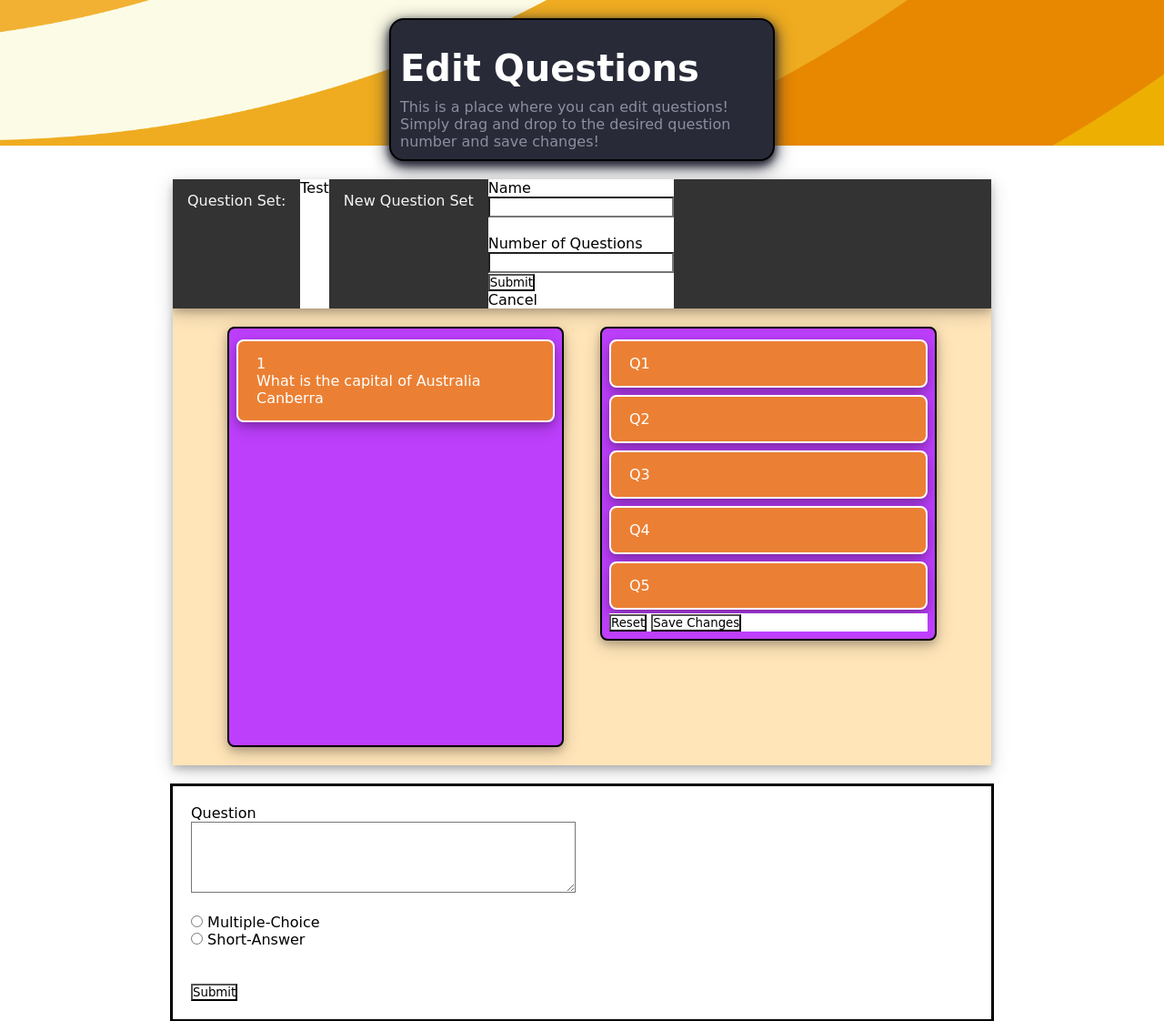
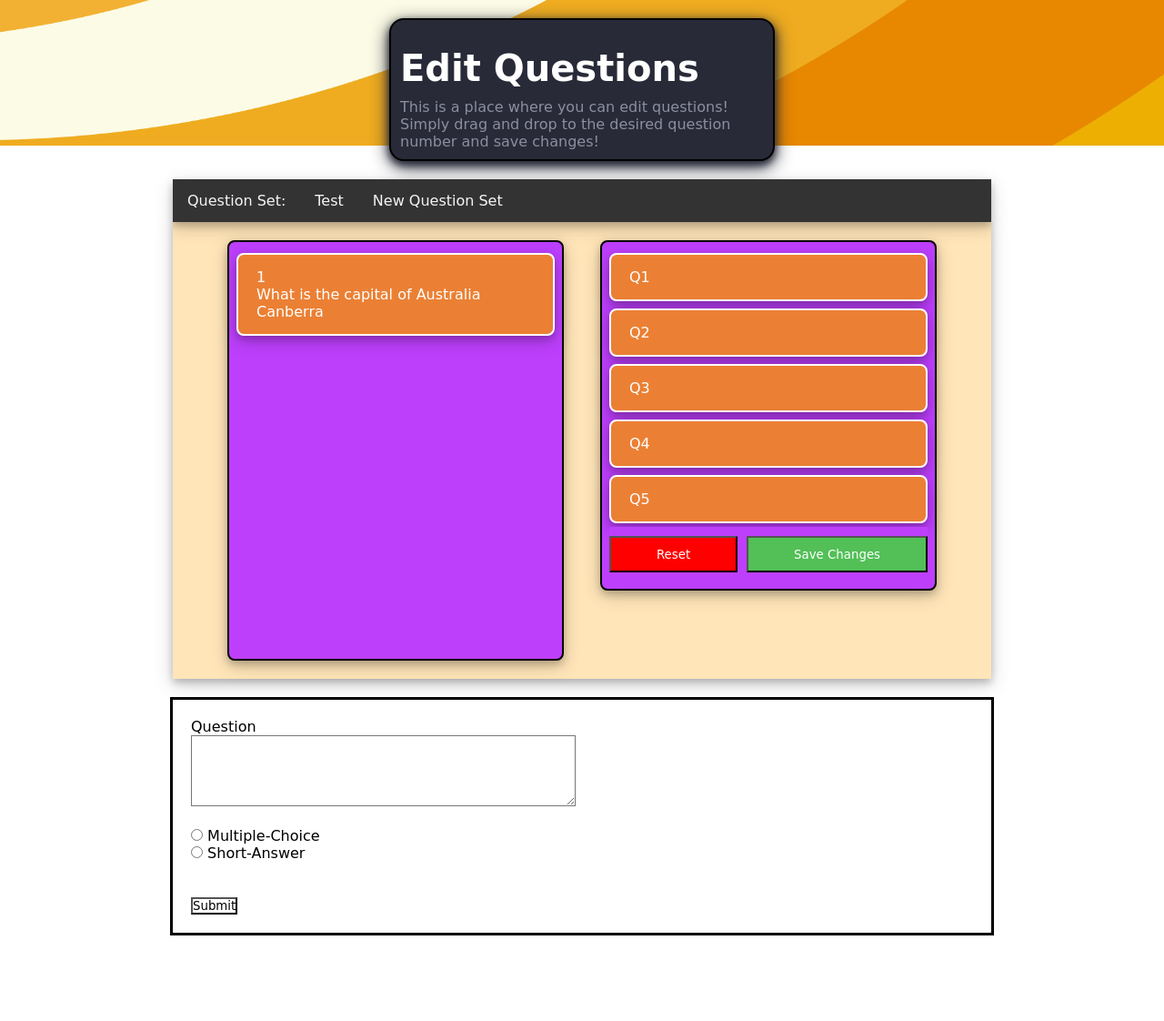
Before and after one commit to msyukri-zaidin/mapify-forked, a Flask app: page /admin in a window 1280 px wide. Shown: the part 40-1162 px from the top of the page at 91% size. After the commit the page ends 1068 px from the top, so only its background shows below. Run offline with Flask 2, Linux system fonts and the light colour scheme; data comes from the database, SQL or seed files in the repository; some libraries are stand-ins or nearby versions; some web fonts are replaced.

Commit message:
Add styling for new elements
New styles also include those used for popup boxes by performin display=none.
Javascript is used to set the display to block.

```diff
--- a/app/static/css/admin_page.css
+++ b/app/static/css/admin_page.css
@@ -92,23 +92,24 @@ textarea[type=text] {
     top: 48px;
     background-color: whitesmoke;
     width: 139px;
-    z-index: 10;
+    z-index: 1;
 }
 
-.container-nav .questionset-dropdown-content a {
+.questionset-dropdown-option {
     float: none;
     color: black;
     padding: 12px 16px;
     text-decoration: none;
     display: block;
     text-align: left;
+    cursor: pointer;
 }
 
-.container-nav .questionset-dropdown-content a:hover {
+.questionset-dropdown-option:hover {
     background-color: #ddd;
 }
 
-.container-nav a {
+.container-nav .questionset-dropdown {
     float: left;
     display: block;
     color: whitesmoke;
@@ -116,11 +117,64 @@ textarea[type=text] {
     padding: 14px 16px;
     text-decoration: none;
     background-color: inherit;
+    cursor: pointer;
 }
 
-.container-nav a:hover {
+.container-nav .questionset-dropdown:hover {
     background-color: whitesmoke;
     color: #444;
+}
+
+#new-questionset {
+    cursor: pointer;
+}
+
+#new-questionset:hover {
+    background-color: whitesmoke;
+    color: #444;
+}
+
+#new-questionset-form {
+    display: none;
+    position: absolute;
+    width: 400px;
+    height: 500px;
+    border: solid;
+    left: 50%;
+    margin-left: -200px;
+    top: 75px;
+    padding-left: 20px;
+    padding-top: 20px;
+}
+
+#new-questionset-form-submit {
+    background-color: #4CAF50;
+    color: white;
+    padding: 16px 20px;
+    border: none;
+    cursor: pointer;
+    width: 90%;
+    margin-bottom:10px;
+    margin-top: 200px;
+}
+
+#new-questionset-form-submit:hover {
+    background-color: #6bed71;
+}
+
+#new-questionset-form-cancel {
+    background-color: red;
+    color: white;
+    padding: 16px 20px;
+    border: none;
+    cursor: pointer;
+    width: 80%;
+    margin-bottom:10px;
+    text-align: center;
+}
+
+#new-questionset-form-cancel:hover {
+    background-color: #ff5c77;
 }
 
 h1 {
@@ -224,6 +278,47 @@ body{
     transition: all 0.2s linear;
 }
 
+#question-item-buttons {
+    display: flex;
+    flex-flow: row;
+    background-color: inherit;
+    justify-content: space-between;
+}
+
+#reset-button {
+    background-color: red;
+    color: white;
+    padding: auto;
+    cursor: pointer;
+    margin-top:10px;
+    margin-bottom:10px;
+    flex-grow: 1;
+    border-width: 2px;
+    height: 40px;
+}
+
+#reset-button:hover {
+    background-color: #ff5c77;
+}
+
+
+#save-button {
+    background-color: #52bf57;
+    color: white;
+    padding: auto;
+    cursor: pointer;
+    margin-top:10px;
+    margin-bottom:10px;
+    margin-left: 10px;
+    flex-grow: 1;
+    border-width: 2px;
+    height: 40px;
+}
+
+#save-button:hover {
+    background-color: #6bed71;
+}
+
 table, th, td {
     border: 1px solid black;
 }
```
